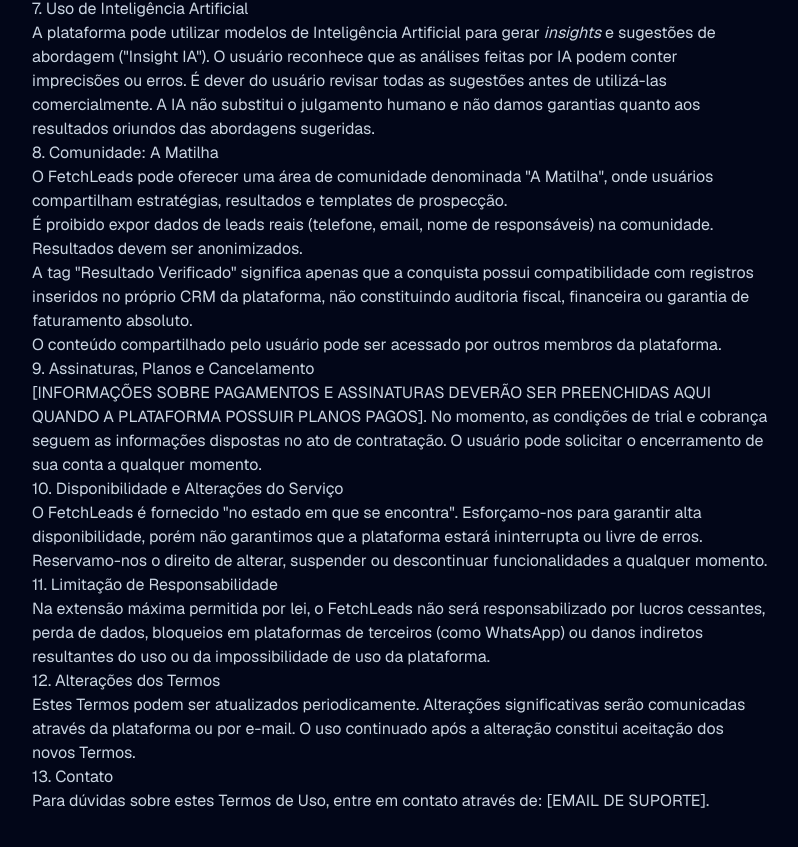
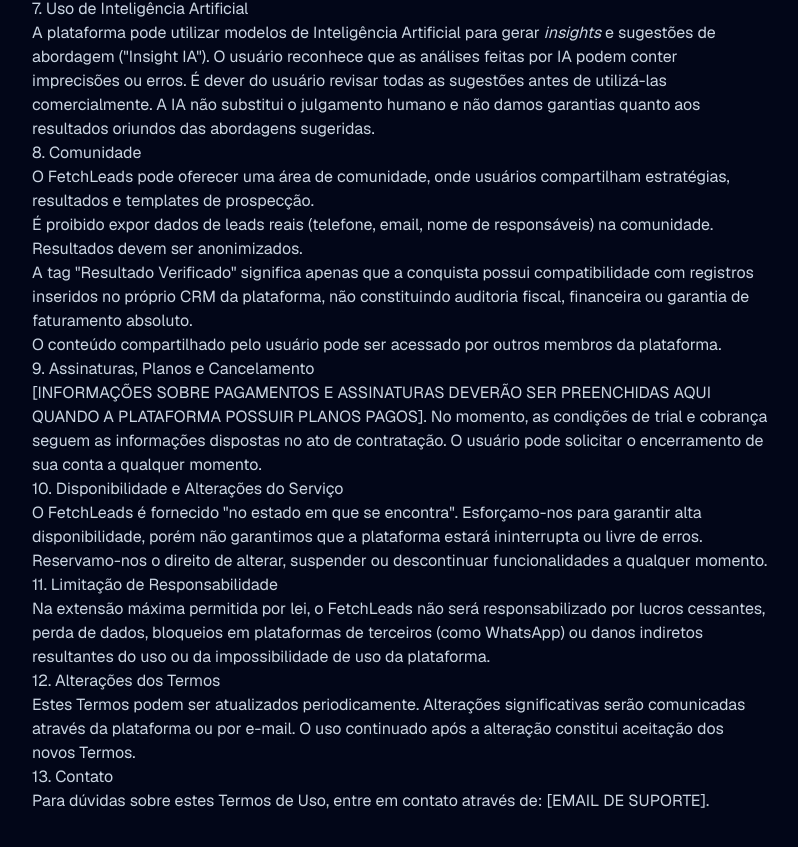
Before and after one commit to gabrieljmeira/saas, a Next.js app in the folder apps/web/: page /termos in a window 1280 px wide. Shown: the part 1257-2104 px from the top of the page, without its empty margins (240-1038 px from the left). Built offline with nearby package versions, Linux system fonts and the light colour scheme.

Commit message:
style: rename 'A Matilha' to 'Comunidade' for a more professional tone

```diff
--- a/apps/web/app/page.tsx
+++ b/apps/web/app/page.tsx
@@ -332,7 +332,7 @@
           </div>
         </section>
 
-        {/* Comunidade (A Matilha) */}
+        {/* Comunidade */}
         <section id="comunidade" className="py-24 bg-slate-950 relative overflow-hidden">
           <div className="absolute right-0 top-1/2 -translate-y-1/2 w-[500px] h-[500px] bg-purple-600/5 blur-[100px] rounded-full pointer-events-none" />
           <div className="container mx-auto px-4 relative z-10 flex flex-col lg:flex-row items-center gap-12 max-w-6xl">
@@ -342,7 +342,7 @@
                 <span>Feature da Plataforma</span>
               </div>
               <h2 className="text-3xl md:text-4xl font-bold tracking-tight mb-4 text-white">
-                A Matilha
+                Comunidade
               </h2>
               <p className="text-xl text-slate-300 mb-6 font-medium">
                 Aprenda com quem também está prospectando.
--- a/apps/web/app/privacidade/page.tsx
+++ b/apps/web/app/privacidade/page.tsx
@@ -62,7 +62,7 @@
         para treinar modelos públicos.
       </p>
 
-      <h2>6. A Comunidade "A Matilha"</h2>
+      <h2>6. A Comunidade</h2>
       <p>
         Caso você participe ativamente da comunidade interna, as informações, dicas e templates que você decidir compartilhar
         ficarão visíveis para outros usuários da plataforma. Recomendamos que você nunca insira dados pessoais de seus leads nas publicações públicas.
--- a/apps/web/app/termos/page.tsx
+++ b/apps/web/app/termos/page.tsx
@@ -78,9 +78,9 @@
         julgamento humano e não damos garantias quanto aos resultados oriundos das abordagens sugeridas.
       </p>
 
-      <h2>8. Comunidade: A Matilha</h2>
+      <h2>8. Comunidade</h2>
       <p>
-        O {legalConfig.brandName} pode oferecer uma área de comunidade denominada "A Matilha", onde usuários
+        O {legalConfig.brandName} pode oferecer uma área de comunidade, onde usuários
         compartilham estratégias, resultados e templates de prospecção.
       </p>
       <ul>
```
